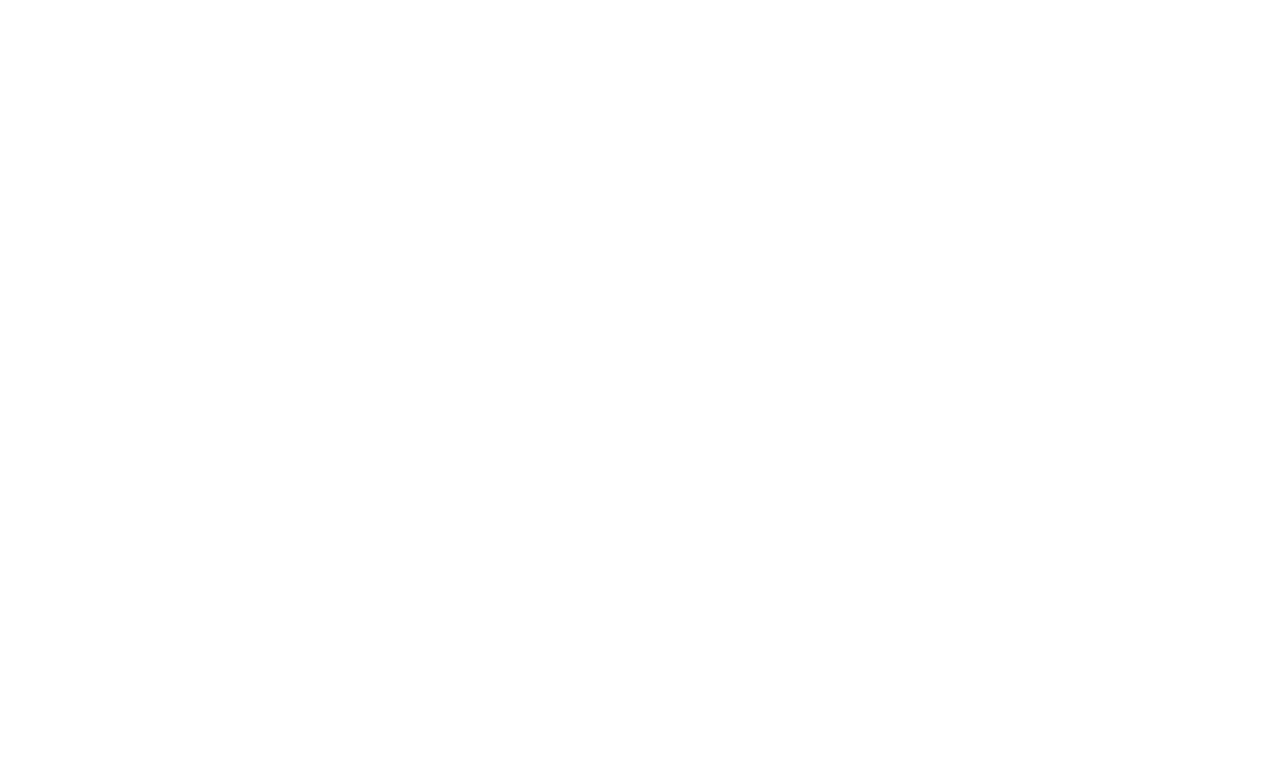
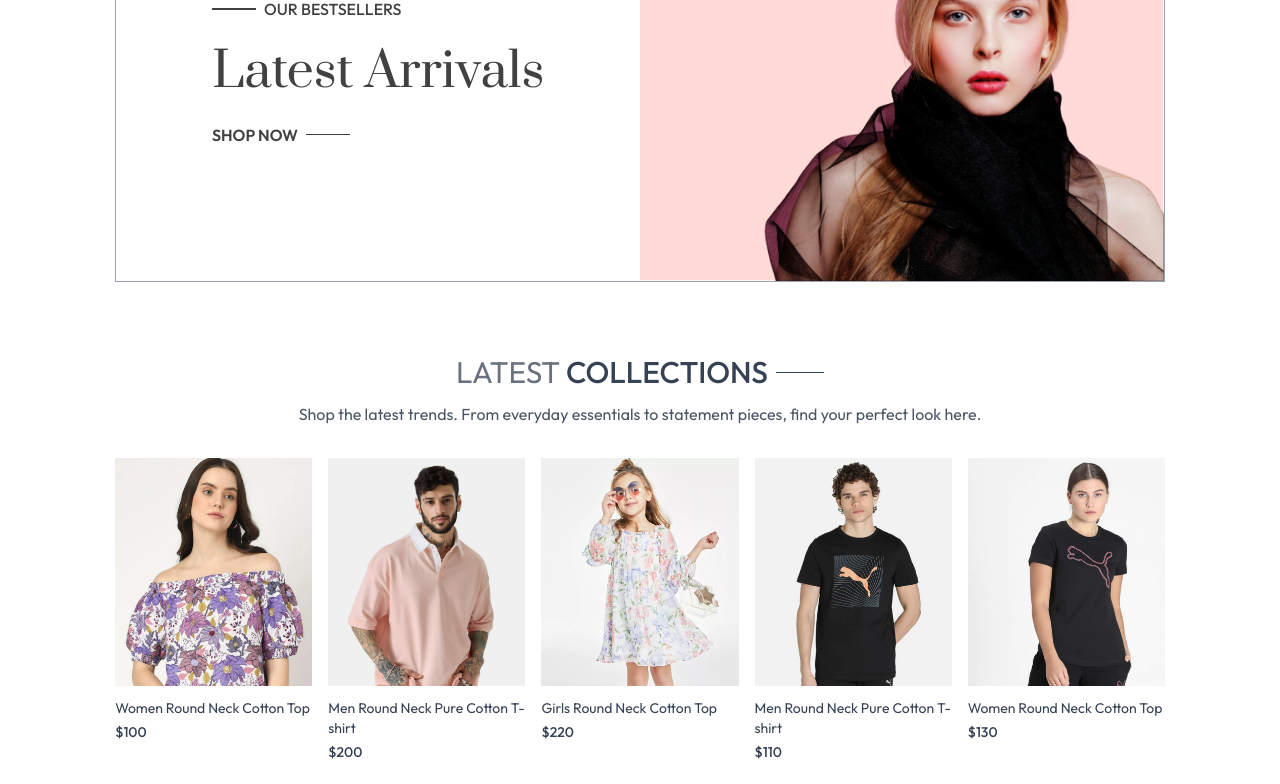
Before and after one commit to NaveenRay1/FOREVER, a React app in the folder frontend/: page / in a window 1280 px wide. Shown: the part 220-1004 px from the top of the page. Before the commit the page ends 800 px from the top, so only its background shows below. Built offline with nearby package versions, Linux system fonts and the light colour scheme; the HTML template or start-up script is replaced by a standard one.

Commit message:
completed hero section

```diff
--- /dev/null
+++ b/frontend/src/components/Hero.jsx
@@ -0,0 +1,28 @@
+import React from 'react'
+import { assets } from '../assets/assets'
+
+const Hero = () => {
+  return (
+    <div className='flex flex-col sm:flex-row border border-gray-400'>
+      {/* Hero left side */}
+      <div className='w-full sm:w-1/2 flex items-center justify-center py-10 sm:py-0'>
+            <div className='text-[#414141]'>
+                <div className='flex items-center gap-2'>
+                    <p className='w-8 md:w-11 h-[2px] bg-[#414141]'></p>
+                    <p className='font-medium text-sm md:text-base'>OUR BESTSELLERS</p>
+                </div>
+                <h1 className=' prata-regular text-3xl sm:py-3 lg:text-5xl leading-relaxed'>Latest Arrivals</h1>
+                <div className='flex items-center gap-2 '>
+                    <p className='font-semibold text-sm md:text-base'>SHOP NOW</p>
+                    <p className='w-8 sm:w-11 h-[1px] bg-[#414141]'></p>
+
+                </div>
+            </div>
+      </div>
+      {/* Hero righ side */}
+        <img className='w-full sm:w-1/2' src={assets.hero_img}></img>
+    </div>
+  )
+}
+
+export default Hero
--- /dev/null
+++ b/frontend/src/components/LatestColletion.jsx
@@ -0,0 +1,33 @@
+import React, { useContext, useEffect, useState } from 'react'
+import { ShopContext } from '../context/ShopContext'
+import Title from './Title';
+import Collection from '../pages/Collection';
+import ProductItem from './ProductItem';
+
+const LatestColletion = () => {
+    const {products} = useContext(ShopContext);
+    const [latestProducts , setLatestProducts] = useState([]);
+    useEffect(()=>{
+        setLatestProducts(products.slice(0,10));
+    },[]);
+  return (
+    <div className='my-10'>
+      <div className='text-center py-8 text-3xl'>
+        <Title text1={'LATEST'} text2={'COLLECTIONS'}/>
+        <p className='w-3/4 m-auto text-xs sm:text-sm md:text-base text-gray-600'>
+Shop the latest trends. From everyday essentials to statement pieces, find your perfect look here.        </p>
+      </div>
+      {/* Rendering Products */}
+      <div className='grid grid-cols-2 sm:grid-cols-3 md:grid-cols-4 lg:grid-cols-5 gap-4 gap-y-6'>
+      {
+        latestProducts.map((item,index)=>(
+            <ProductItem key={index} id={item._id} image={item.image} name={item.name} price={item.price}/>
+        ))
+      }
+
+      </div>
+    </div>
+  )
+}
+
+export default LatestColletion
--- a/frontend/src/components/Navbar.jsx
+++ b/frontend/src/components/Navbar.jsx
@@ -6,7 +6,7 @@ const Navbar = () => {
   const [visible , setVisible]= useState(false);
   return (
     <div className='flex items-center justify-between py-5 font-medium'>
-      <img src={assets.logo} className='w-36' alt='logo'></img>
+      <Link to='/'> <img src={assets.logo} className='w-36' alt='logo'></img></Link>
       <ul className='hidden sm:flex gap-5 text-sm text-gray-700'>
         <NavLink to='/' className='flex flex-col items-center gap-1'>
             <p>HOME</p>
--- /dev/null
+++ b/frontend/src/components/ProductItem.jsx
@@ -0,0 +1,18 @@
+import React, { useContext } from 'react'
+import { Link } from 'react-router-dom'
+import { ShopContext } from '../context/ShopContext'
+
+const ProductItem = ({id,image,name,price}) => {
+    const {currency} = useContext(ShopContext);
+  return (
+   <Link className='text-gray-700 cursor-pointer ' to={`/product/${id}`}>
+        <div className='overflow-hidden'>
+            <img className='hover:scale-110 transition ease-in-out' src={image[0]}></img>
+        </div>
+        <p className='pt-3 pb-1 text-sm'>{name}</p>
+        <p className='text-sm font-medium'>{currency}{price}</p>
+   </Link>
+  )
+}
+
+export default ProductItem
--- /dev/null
+++ b/frontend/src/components/Title.jsx
@@ -0,0 +1,12 @@
+import React from 'react'
+
+const Title = ({text1, text2}) => {
+  return (
+    <div className='inline-flex gap-2 items-center mb-3'>
+      <p className='text-gray-500'>{text1} <span className='text-gray-700 font-medium'>{text2}</span></p>
+      <p className='w-8 sm:w-12 h-[1px] bg-gray-700'></p>
+    </div>
+  )
+}
+
+export default Title
--- /dev/null
+++ b/frontend/src/context/ShopContext.jsx
@@ -0,0 +1,24 @@
+import { createContext } from "react";
+import { products } from "../assets/assets";
+
+export const ShopContext = createContext(null);
+
+const ShopContextProvider = ({ children }) => {
+
+  const currency = '$';
+  const delivery_fee = 10;
+
+  const value = {
+    products,
+    currency,
+    delivery_fee
+  };
+
+  return (
+    <ShopContext.Provider value={value}>
+      {children}
+    </ShopContext.Provider>
+  );
+};
+
+export default ShopContextProvider;
--- a/frontend/src/index.css
+++ b/frontend/src/index.css
@@ -1,4 +1,13 @@
+@import url('https://fonts.googleapis.com/css2?family=Outfit:wght@100..900&family=Prata&display=swap');
 @import "tailwindcss";
 a.active hr{
 display: block;
 }
+*{
+    font-family: Outfit;
+}
+.prata-regular {
+  font-family: "Prata", serif;
+  font-weight: 400;
+  font-style: normal;
+}
--- a/frontend/src/main.jsx
+++ b/frontend/src/main.jsx
@@ -3,10 +3,14 @@ import { createRoot } from 'react-dom/client'
 import './index.css'
 import App from './App.jsx'
 import { BrowserRouter } from 'react-router-dom'
+import ShopContextProvider from './context/ShopContext.jsx'
 
 createRoot(document.getElementById('root')).render(
 <BrowserRouter>
-    <App />
+<ShopContextProvider>
+        <App />
+</ShopContextProvider>
+
 </BrowserRouter>
 
 
--- a/frontend/src/pages/Home.jsx
+++ b/frontend/src/pages/Home.jsx
@@ -1,9 +1,12 @@
 import React from 'react'
+import Hero from '../components/Hero'
+import LatestColletion from '../components/LatestColletion'
 
 const Home = () => {
   return (
     <div>
-
+      <Hero/>
+      <LatestColletion/>
     </div>
   )
 }
```
